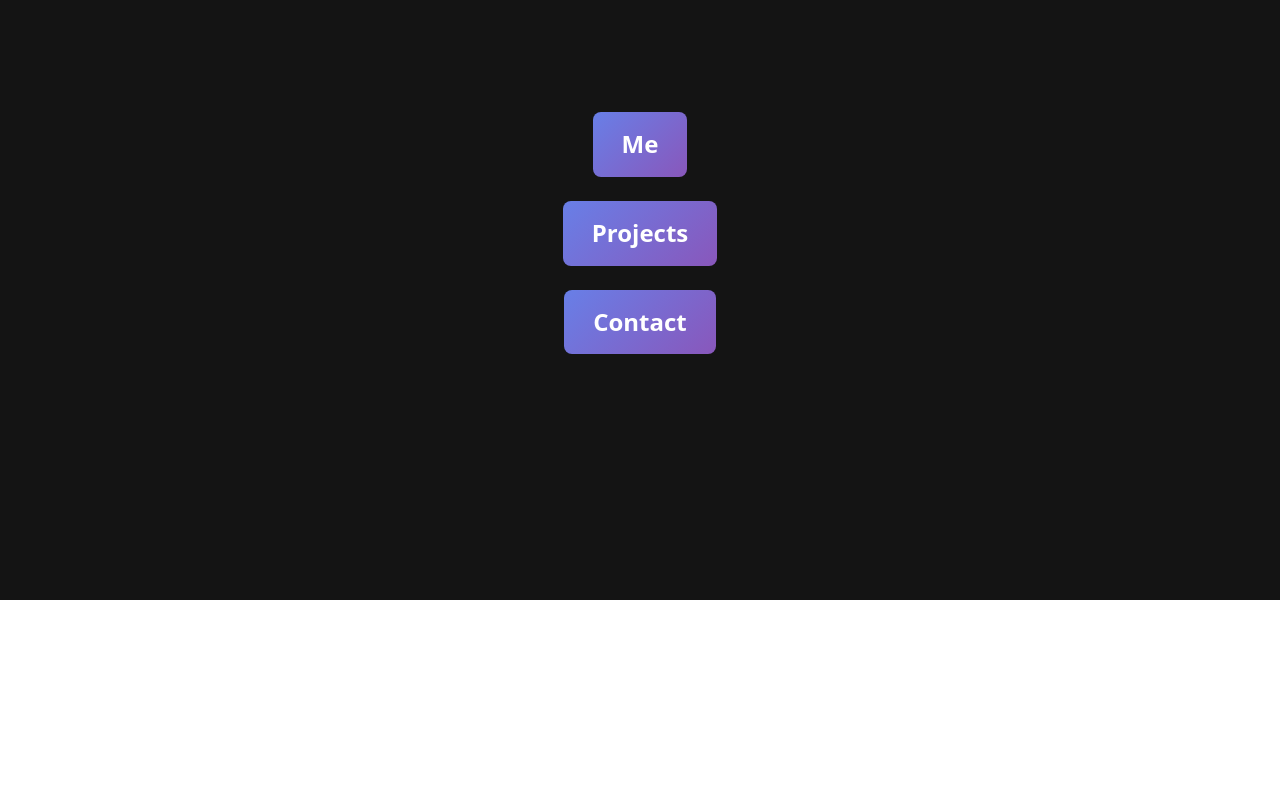
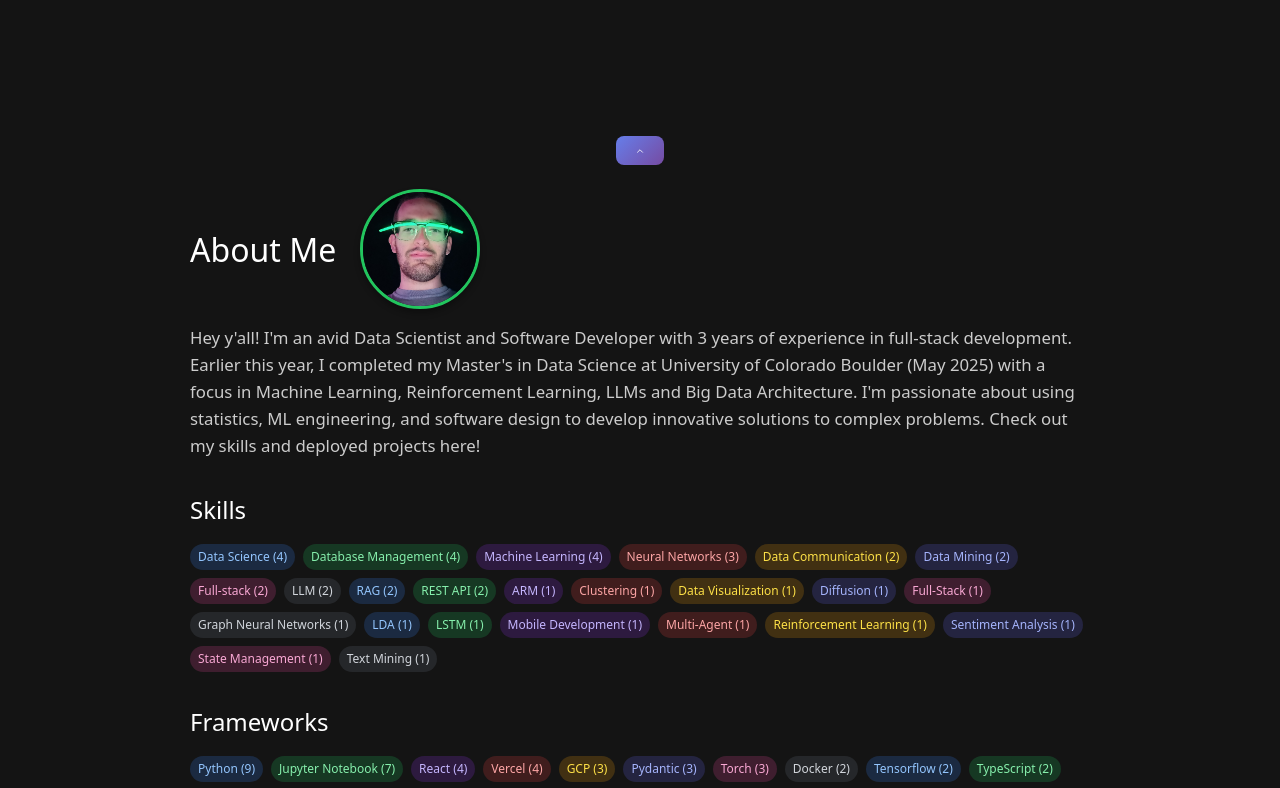
Before and after one commit to EvanMcCormick37/portfolio-website, a React (Vite) app: page / in a window 1280 px wide. Shown: the part 200-988 px from the top of the page. Before the commit the page ends 800 px from the top, so only its background shows below. Built offline with nearby package versions, Linux system fonts and the light colour scheme.

Commit message:
Updated Projects to include ClimbDDPM and Bio to be open by dedault. Also added new resume.

```diff
--- a/src/App.jsx
+++ b/src/App.jsx
@@ -31,6 +31,18 @@ const contactInfo={
 // PROJECT DATA
 //============================================
 const projects=[
+    {
+      title: "BetaZero: A Diffusion Model for Board Climb Generation",
+      description: "Built, iterated, improved, and deployed a U-Net diffusion model for generating board climbs on system boards. Worked with a large open-source dataset, a hand-made data pipeline, and a hand-built workflow for uploading walls, holds and climbs. Designed a custom DDPM model and trained on the cloud using a custom training pipeline. Built and deployed a full-stack web application using the model, and optimized for speed and compute efficiency.",
+      tags:{
+        skills:["Diffusion", "Neural Networks", "Machine Learning",  "REST API", "Full-Stack", "Data Science", "Database Management"],
+        frameworks:["Python", "Torch", "Jupyter Notebook", "React", "TypeScript", "GCP", "Pydantic","SQL", "Docker","Caddy","Railway"]
+      },
+      image: "assets/BZ.gif",
+      githubUrl:"https://github.com/EvanMcCormick37/ml-homewall-climb-generator",
+      readMoreUrl:"https://evmojo37.substack.com/p/betazero-v2-a-diffusion-model-for",
+      liveUrl: "https://betazero.live/",
+    },
     {
       title: "Explorations with Equivariant Graph Neural Networks",
       description: "Designed an E(2) equivariant Graph Neural Network in torch to transform quadrilaterals into squares. Recorded the results on Substack and in Jupyter Notebook.",
@@ -69,8 +81,8 @@ const projects=[
     title: "Distracted LLM: A full-stack RAG Application",
     description: "Built A full-stack RAG application using REST API, containerization, and cloud compute. Distracted LLM allows multiple users to asynchronously upload 'distractions' to the vector database. Distracted LLM will then shamelessly attempt to change the subject to whatever 'distractions' the RAG service returns for any given user query.",
     tags: {
-      skills:["RAG","REST API","Database Management","LLM","Full-stack"],
-      frameworks:["Python","Docker","CGP","React","Vercel","Pydantic"],
+      skills:["RAG","REST API","Database Management","LLM","Full-stack", "Database Management"],
+      frameworks:["Python","Docker","GCP","React","Vercel","Pydantic"],
     },
     image: "/assets/DLLM.png",
     githubUrl: "https://github.com/EvanMcCormick37/full-stack-RAG",
@@ -459,8 +471,8 @@ const ContactCard=({ email, phone, location, social })=> {
 //============================================
 // SECTION CARD COMPONENT
 //============================================
-const SectionCard=({ children, name })=> {
-  const [isOpen, setIsOpen]=useState(false);
+const SectionCard=({ children, name, isOpenInit })=> {
+  const [isOpen, setIsOpen]=useState(isOpenInit);
   const toggle=useCallback(()=>{
     setIsOpen(prev=> !prev);
   }, []);
@@ -515,7 +527,7 @@ function App() {
       <Header />
       <main className="main-content">
         {/* Personal Info Section */}
-        <SectionCard name={"Me"}>
+        <SectionCard name={"Me"} isOpenInit={true}>
           <PersonalCard {...personalInfo}/>
         </SectionCard>
         {/* Project Section */}
```
Also changed, not shown: public/assets/BZ.gif (added), 1 other file (tests, documents, lock files or other folders).
